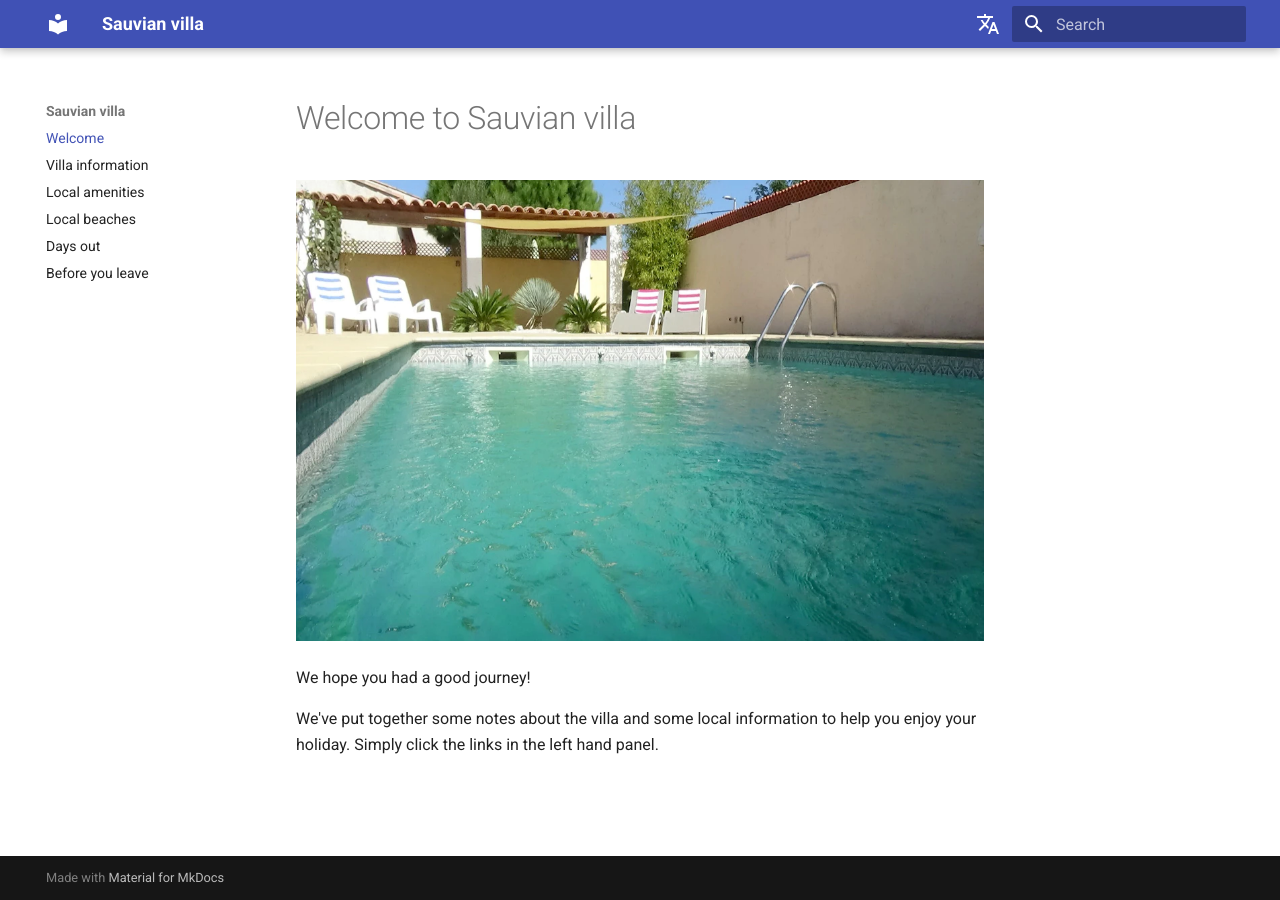
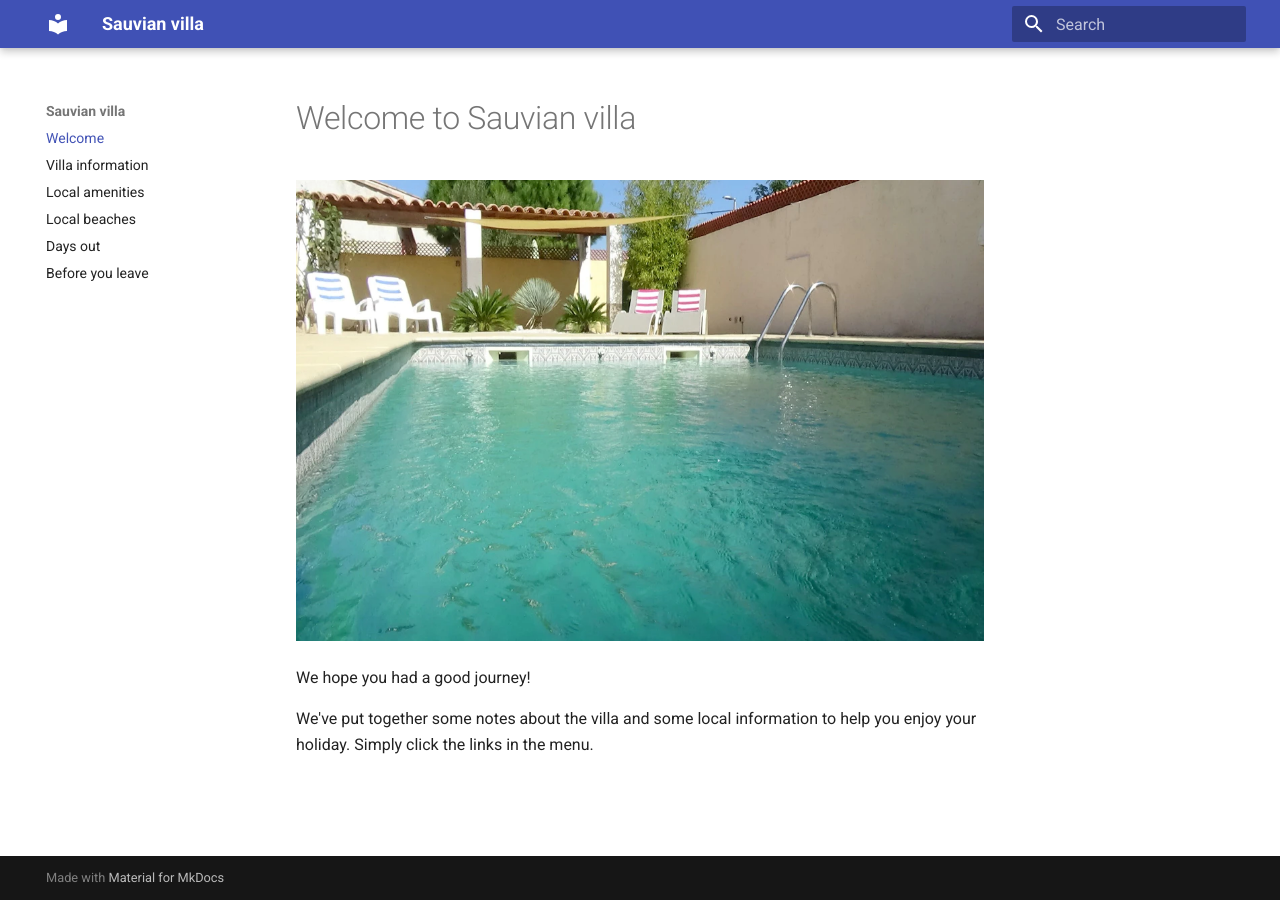
Before and after one commit to SueChaplain/guide-sauvian, an MkDocs documentation site: the page built from docs/index.md, in a window 1280 px wide. Built offline with MkDocs 1.6.1 and Material for MkDocs 9.7.7, drawn with Linux system fonts in a browser that asks for light colours; comment, search, counter and statistics services are not loaded; some of the changed lines change nothing that is shown.

Commit message:
Remove lang & refer to menu

```diff
--- a/docs/index.md
+++ b/docs/index.md
@@ -5,4 +5,4 @@
 
 We hope you had a good journey!
 
-We've put together some notes about the villa and some local information to help you enjoy your holiday. Simply click the links in the left hand panel.
+We've put together some notes about the villa and some local information to help you enjoy your holiday. Simply click the links in the menu.
--- a/mkdocs.yml
+++ b/mkdocs.yml
@@ -9,16 +9,6 @@ theme:
 
 use_directory_urls: false
 
-
-extra:
-  alternate:
-    - name: English
-      link: /en/
-      lang: en
-    - name: French
-      link: /fr/
-      lang: fr
-
 nav:
     - Welcome: index.md
     - Villa information: villa.md
```
